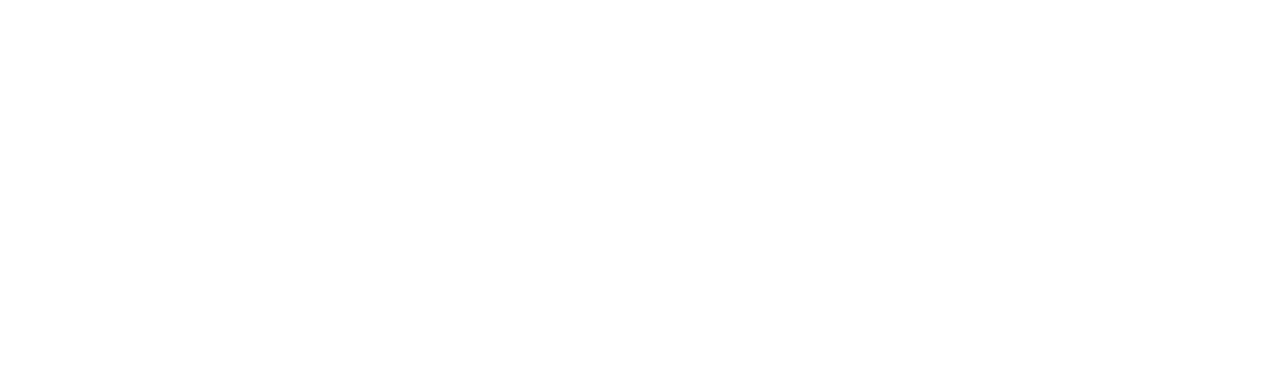
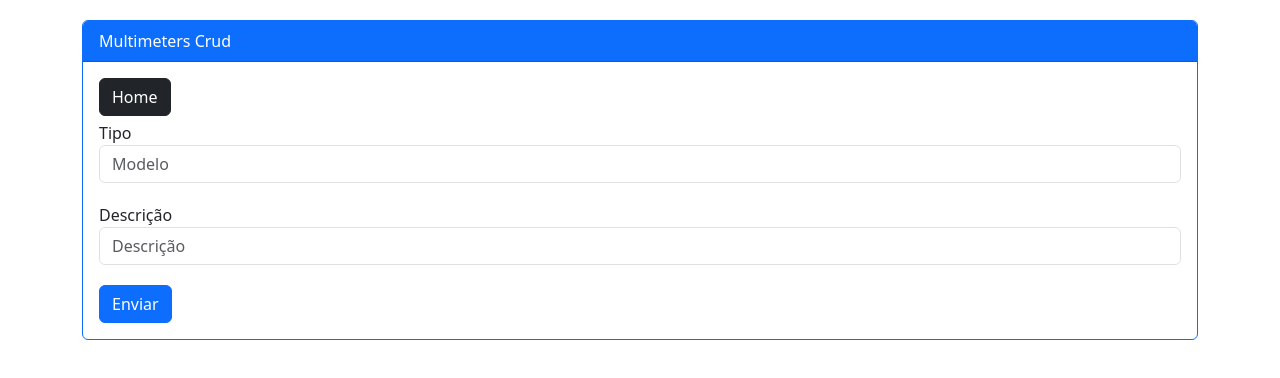
Before and after one commit to Adyson-Lima/multimeters_web, a React (Create React App) app: page /newupdate/0 in a window 1280 px wide. Before the commit this address had no page. Shown: the top 378 px of the page. Built offline with nearby package versions, Linux system fonts and the light colour scheme.

Commit message:
24° commit - logica backend finalizada

```diff
--- a/src/pages/Multimeters/index.js
+++ b/src/pages/Multimeters/index.js
@@ -1,8 +1,37 @@
 import { Link, useNavigate, useParams } from "react-router-dom";
 import React,{useState, useEffect} from "react";
-// import api from '../../services/api';
+import api from '../../services/api';
 
 export default function Multimeters(){
+
+  const [my_multimeters, setMultimeters] = useState([]);
+  const navigate = useNavigate();
+
+  // READ, carrega dados da api
+  useEffect(() => {
+    api.get("api/v1/multimeters",{})
+    .then(response => {setMultimeters(response.data)})
+  },[]);
+
+  // UPDATE, atualiza dados na api
+  async function updateMultimeter(id){
+    try{
+      navigate(`/newupdate/${id}`);
+    }catch(erro){
+      alert("Erro ao atualizar!");
+    }
+  }
+
+  // DELETE, exclui dados na api
+  async function deleteMultimeter(id){
+    try{
+      await api.delete(`api/v1/multimeters/${id}`,{});
+      setMultimeters(my_multimeters.filter(multimeter => multimeter.id !== id));
+    }catch(erro){
+      alert("Erro ao excluir!");
+    }
+  }
+
   return(
     <div data-testid="mycard" className="card border-primary" style={{marginTop: '20px'}} >
       <div className="card-header bg-primary" style={{color: '#fff'}}>
@@ -17,27 +46,32 @@ export default function Multimeters(){
         <table data-testid="mytable" className="table table-hover">
             <thead>
               <tr>
-                <th scope="col">##</th>
-                <th scope="col">##</th>
-                <th scope="col">##</th>
-                <th scope="col">##</th>
+                <th scope="col">ID</th>
+                <th scope="col">Tipo</th>
+                <th scope="col">Descrição</th>
+                <th scope="col">Ações</th>
               </tr>
             </thead>
             <tbody>
-              <tr>
-                <th scope="row"></th>
-                <td></td>
-                <td></td>
-                <td>
+              {my_multimeters.map(multimeter => (
+                <tr key={multimeter.id}>
+                  <th scope="row">{multimeter.id}</th>
+                  <td>{multimeter.mult_type}</td>
+                  <td>{multimeter.description}</td>
+                  <td>
 
-                  <button data-testid="mybtn1" type="button"
-                  className="btn btn-outline-info">Editar</button>
+                    <button data-testid="mybtn1" type="button"
+                    className="btn btn-outline-info" style={{margin: '2px'}}
+                    onClick={() => updateMultimeter(multimeter.id)}>Editar</button>
 
-                  <button data-testid="mybtn2" type="button"
-                  className="btn btn-outline-danger">Excluir</button>
+                    <button data-testid="mybtn2" type="button"
+                    className="btn btn-outline-danger" style={{margin: '2px'}}
+                    onClick={() => deleteMultimeter(multimeter.id)}>Excluir</button>
 
-                </td>
-              </tr>
+                  </td>
+                </tr>
+              ))}
+
             </tbody>
         </table>
       </div>
--- a/src/pages/NewUpdate/index.js
+++ b/src/pages/NewUpdate/index.js
@@ -1,8 +1,62 @@
 import { Link, useNavigate, useParams } from "react-router-dom";
 import React, {useState, useEffect} from "react";
-// import api from "../../services/api";
+import api from "../../services/api";
 
 export default function NewUpdate(){
+
+  const [mult_type, setMultType] = useState('');
+  const [description, setDescription] = useState('');
+
+  const navigate = useNavigate();
+
+   // O nome multimeter_id, é o mesmo definido na rota
+  const {multimeter_id} = useParams();
+
+  // CREATE/UPDATE, cria ou atualiza multimeter na api
+  async function saveOrUpdate(e){
+
+    e.preventDefault();
+
+    const data = {mult_type, description};
+
+    if(multimeter_id === '0'){
+      try {
+        await api.post('api/v1/multimeters', data, {});
+        navigate('/');
+      } catch (error) {
+        alert("erro ao salvar!");
+      }
+    }else{
+      try {
+        await api.patch(`api/v1/multimeters/${multimeter_id}`, data, {});
+        navigate('/');
+      } catch (error) {
+        alert('Erro ao atualizar!');
+      }
+    }
+  }
+
+  // Carrega um registro específico da api, e seta dados para update
+  async function loadMultimeter(){
+    try {
+      const response = await api.get(`/api/v1/multimeters/${multimeter_id}`,{});
+      setMultType(response.data.mult_type);
+      setDescription(response.data.description);
+    } catch (error) {
+      alert('Erro ao carregar dados da api!');
+      navigate('/');
+    }
+  }
+
+  // Chama loadMultimeter() para preencher dados no form
+  useEffect(() => {
+    if(multimeter_id === '0'){
+      return;
+    }else{
+      loadMultimeter();
+    }
+  },[multimeter_id]);
+
   return(
     <div data-testid="mycard" className="card border-primary" style={{marginTop: '20px'}} >
       <div className="card-header bg-primary" style={{color: '#fff'}}>
@@ -13,18 +67,22 @@ export default function NewUpdate(){
         <Link data-testid="mylink" className="btn btn-dark"
         style={{marginBottom: '5px'}} to="/">Home</Link>
 
-        <form data-testid="myform">
+        <form data-testid="myform" onSubmit={saveOrUpdate}>
 
           <div className="form-group">
-            <label htmlFor="###">###</label>
-            <input data-testid="input1" id="###" type="text" style={{marginBottom: '20px'}}
-            className="form-control" placeholder="###"></input>
+            <label htmlFor="mult_type">Tipo</label>
+            <input data-testid="input1" id="mult_type" type="text" style={{marginBottom: '20px'}}
+            className="form-control" placeholder="Modelo"
+            value={mult_type}
+            onChange={e => setMultType(e.target.value)}></input>
           </div>
 
           <div className="form-group">
-            <label htmlFor="###">###</label>
-            <input data-testid="input2" id="###" type="text" style={{marginBottom: '20px'}}
-            className="form-control" placeholder="###"></input>
+            <label htmlFor="description">Descrição</label>
+            <input data-testid="input2" id="description" type="text" style={{marginBottom: '20px'}}
+            className="form-control" placeholder="Descrição"
+            value={description}
+            onChange={e => setDescription(e.target.value)}></input>
           </div>
 
           <button data-testid="btnenviar"
--- a/src/routes.js
+++ b/src/routes.js
@@ -1,12 +1,13 @@
 import { BrowserRouter, Routes, Route } from "react-router-dom";
 import Multimeters from './pages/Multimeters';
-// import NewUpdate from './pages/NewUpdate';
+import NewUpdate from './pages/NewUpdate';
 
 export default function MultimetersRouter(){
   return(
     <BrowserRouter>
       <Routes>
         <Route path="/" element={<Multimeters/>}/>
+        <Route path="/newupdate/:multimeter_id" element={<NewUpdate />} />
       </Routes>
     </BrowserRouter>
   );
--- /dev/null
+++ b/src/services/api.js
@@ -0,0 +1,5 @@
+import axios from 'axios';
+
+const api = axios.create({baseURL: 'http://localhost:4000',});
+
+export default api;
```
